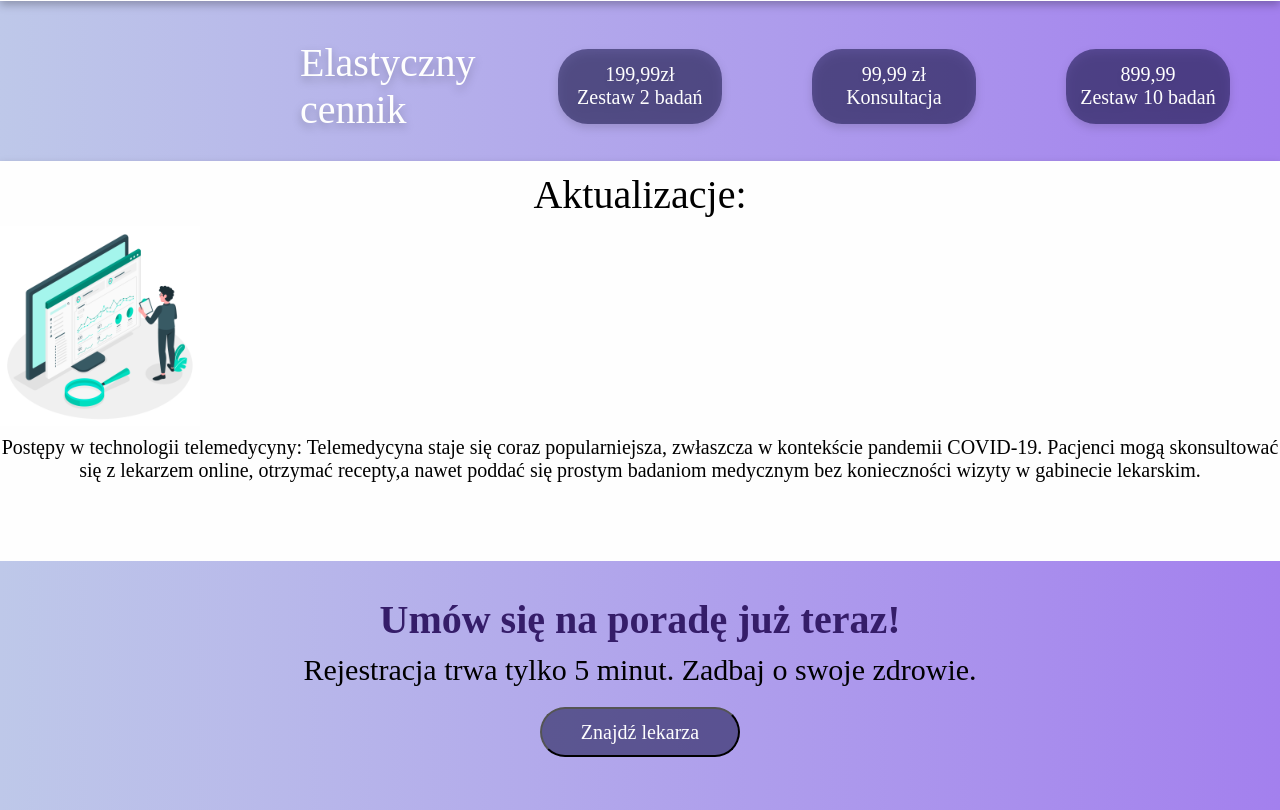
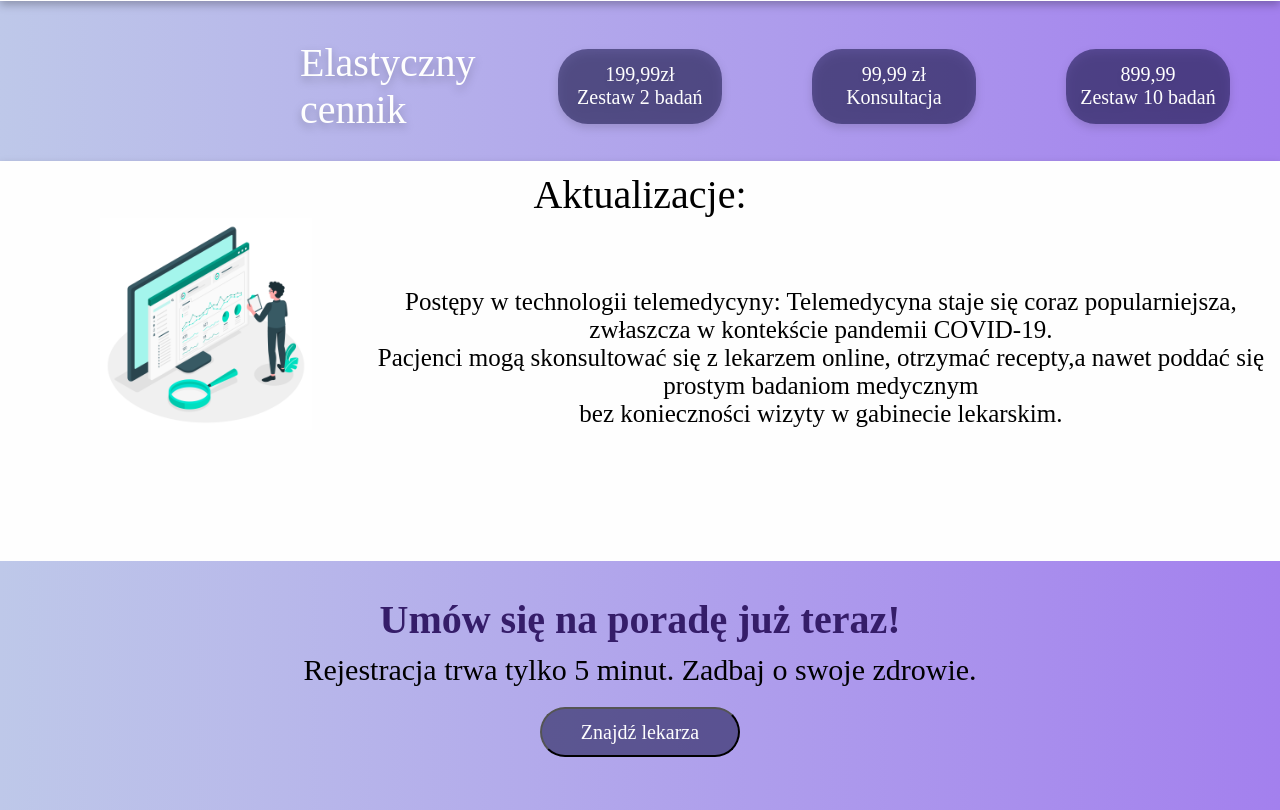
Before and after one commit to KacperJochymek/EngineerProject, a PHP site: page / in a window 1280 px wide. Shown: the part 967-1777 px from the top of the page. Run offline with PHP 8.4, Linux system fonts and the light colour scheme; some libraries are stand-ins or nearby versions.

Commit message:
Aktualizacje css cd2

```diff
--- a/index.php
+++ b/index.php
@@ -88,17 +88,18 @@ if (isset($_SESSION["user"])) {
     </div>
 
     <div class="informacja">
-        Aktualizacje:
-
-        <div class="logo">
-        <img src="./images/Analiza-danych.jpg" alt="">
+        <p class="aktualizacje">Aktualizacje:</p>
+<div class="informacja-dwa">
+        <div class="logo-aktualizacje">
+            <img src="./images/Analiza-danych.jpg" alt="">
         </div>
 
         <div class="tekst-aktualizacje">
-        Postępy w technologii telemedycyny: Telemedycyna staje się coraz popularniejsza, zwłaszcza w kontekście pandemii COVID-19.
-        Pacjenci mogą skonsultować się z lekarzem online, otrzymać recepty,a nawet poddać się prostym badaniom medycznym
+        Postępy w technologii telemedycyny: Telemedycyna staje się coraz popularniejsza, zwłaszcza w kontekście pandemii COVID-19. <br>
+        Pacjenci mogą skonsultować się z lekarzem online, otrzymać recepty,a nawet poddać się prostym badaniom medycznym <br>
         bez konieczności wizyty w gabinecie lekarskim.
         </div>
+</div>
     </div>
 
     <div class="umow_sie">
--- a/style.css
+++ b/style.css
@@ -342,22 +342,6 @@ hr {
     margin-left: 40px;
 }
 
-
-.informacja {
-    background-color: #fefefe;
-    height: 400px;
-    text-align: center;
-    font-weight: 350;
-    font-size: 40px;
-    padding-top: 10px;
-}
-
-.tekst-aktualizacje{
-    font-size: 20px;
-    display: flex;
-}
-
-
 .patroni {
     background-color: #fefefe;
     color: #351d69;
@@ -412,3 +396,30 @@ hr {
     color: #fefefe;
     font-size: 20px;
 }
+
+.informacja {
+    background-color: #fefefe;
+    height: 400px;
+}
+.informacja-dwa{
+    display: flex;
+    text-align: center;
+}
+
+.aktualizacje{
+    text-align: center;
+    font-weight: 350;
+    font-size: 40px;
+    padding-top: 10px;
+}
+
+.tekst-aktualizacje{
+    font-size: 25px;
+    margin-left: 50px;
+    margin-top: 70px;
+}
+
+.logo-aktualizacje {
+    width: 300px;
+    margin-left: 100px;
+}
```
